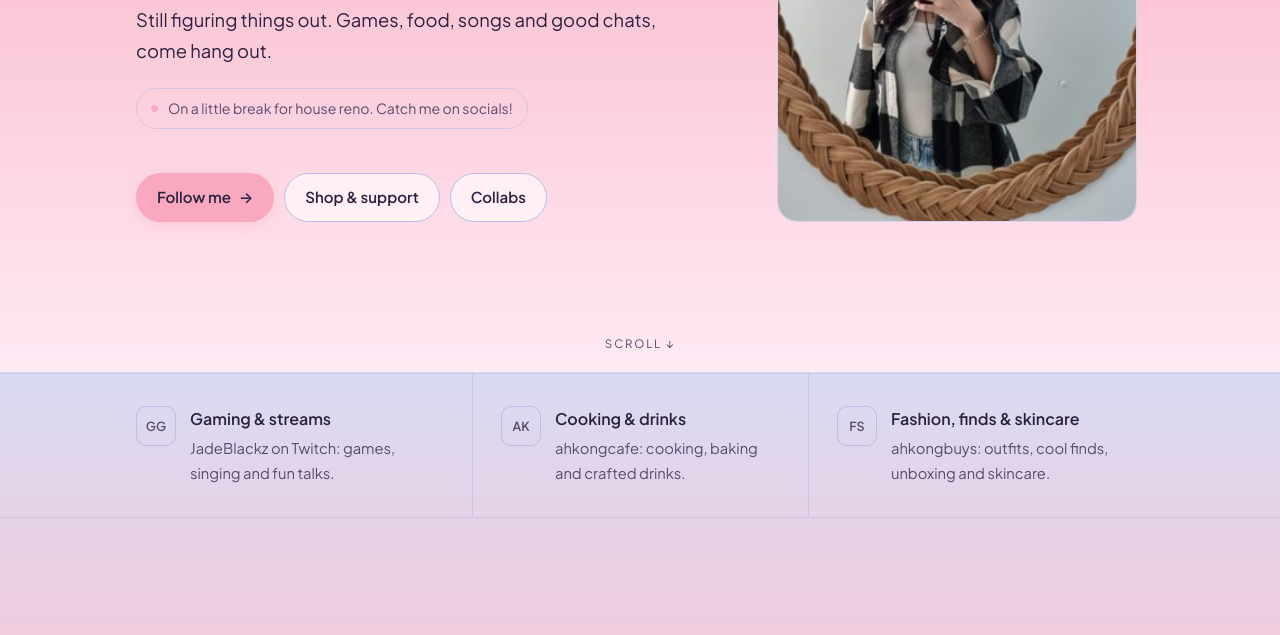
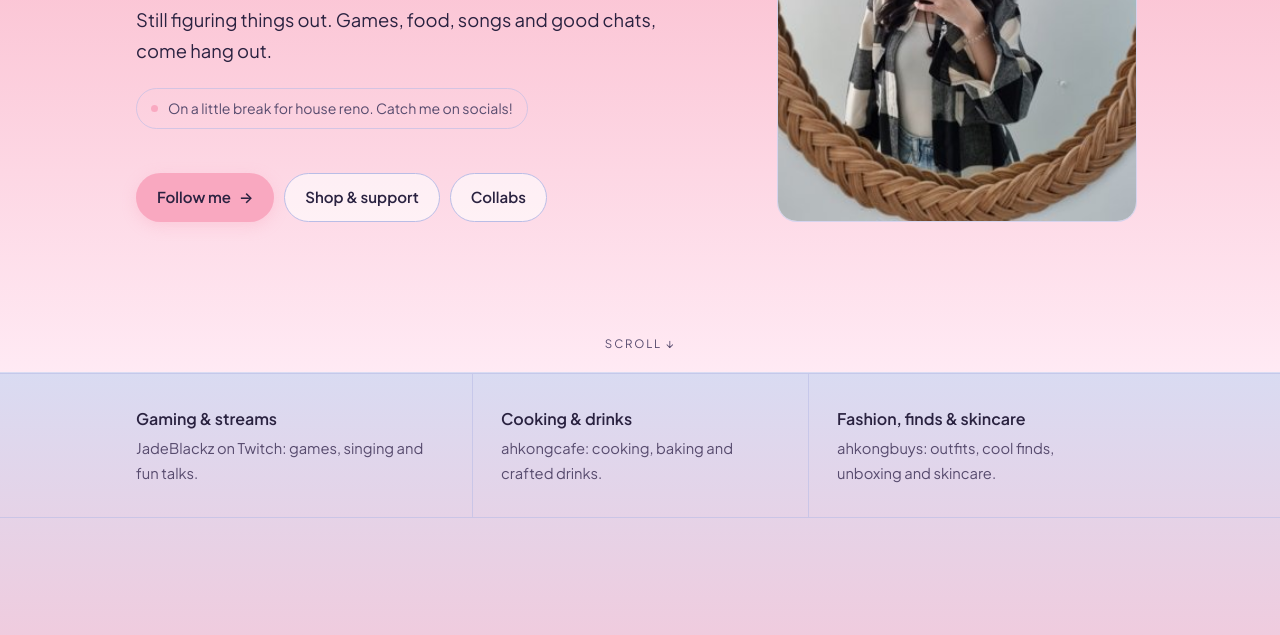
Before and after one commit to jadeblackz/jadeblackz.github.io, a plain HTML site: page index.html in a window 1280 px wide. Shown: the part 428-1063 px from the top of the page. Drawn offline with Linux system fonts and the light colour scheme.

Commit message:
Remove initial icon boxes

```diff
--- a/index.html
+++ b/index.html
@@ -275,9 +275,9 @@
     <div class="strip">
       <div class="container">
         <ul>
-          <li><span class="ico" aria-hidden="true">GG</span><div><h3>Gaming &amp; streams</h3><p>JadeBlackz on Twitch: games, singing and fun talks.</p></div></li>
-          <li><span class="ico" aria-hidden="true">AK</span><div><h3>Cooking &amp; drinks</h3><p>ahkongcafe: cooking, baking and crafted drinks.</p></div></li>
-          <li><span class="ico" aria-hidden="true">FS</span><div><h3>Fashion, finds &amp; skincare</h3><p>ahkongbuys: outfits, cool finds, unboxing and skincare.</p></div></li>
+          <li><div><h3>Gaming &amp; streams</h3><p>JadeBlackz on Twitch: games, singing and fun talks.</p></div></li>
+          <li><div><h3>Cooking &amp; drinks</h3><p>ahkongcafe: cooking, baking and crafted drinks.</p></div></li>
+          <li><div><h3>Fashion, finds &amp; skincare</h3><p>ahkongbuys: outfits, cool finds, unboxing and skincare.</p></div></li>
         </ul>
       </div>
     </div>
```
